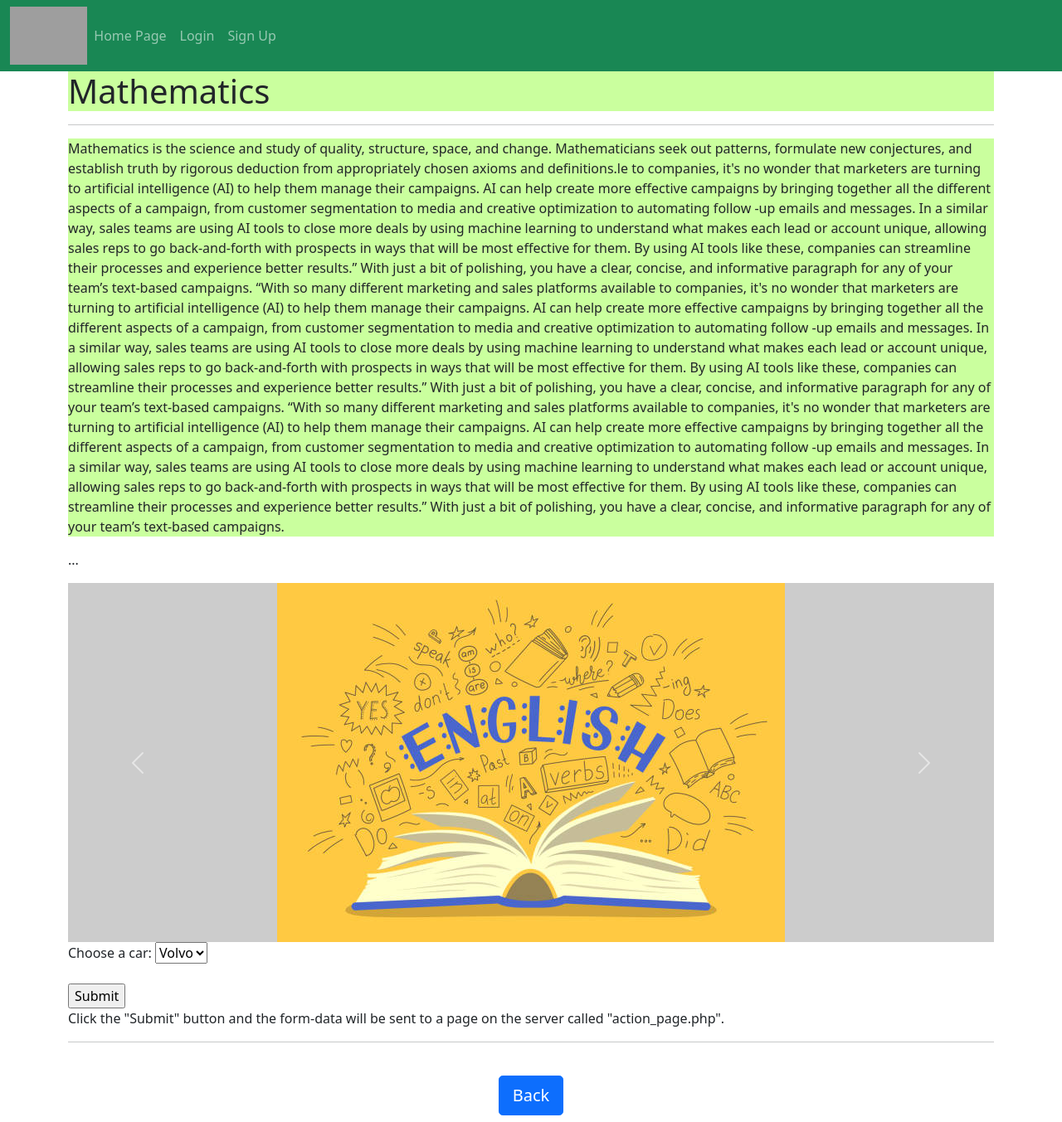
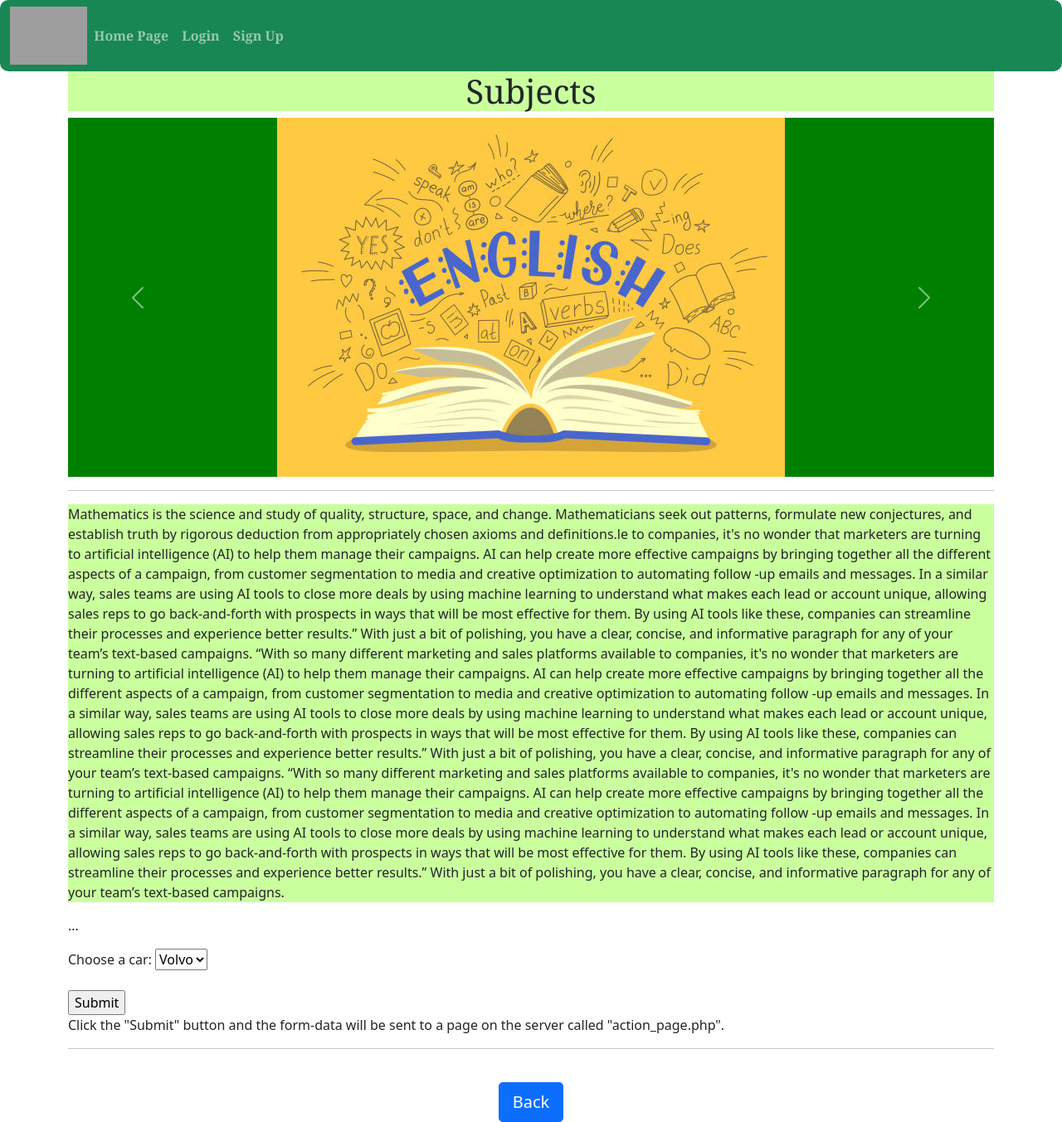
Before and after one commit to Sharun2022/AcademifyLearningTool, a Python web app: template tutorial_fixed/website/templates/subjects.html in a window 1280 px wide. Shown: the whole page at 83% size. Run offline with Jinja, Linux system fonts and the light colour scheme; the template is opened without the code that fills it, so the values that code supplies are empty; some libraries are stand-ins or nearby versions; grey boxes are pictures that could not be loaded.

Commit message:
Making changes
Changed subject pages and navbar accordingly to my needs :)

```diff
--- a/tutorial_fixed/website/auth.py
+++ b/tutorial_fixed/website/auth.py
@@ -31,8 +31,8 @@ def login():
 @auth.route("/sign-up", methods=['GET', 'POST'])
 def sign_up():
     if current_user.is_authenticated:
-        return redirect(url_for('home'))
-    form = RegistrationForm
+        return redirect(url_for('views.home'))
+    form = RegistrationForm()
     if form.validate_on_submit():
         hashed_password = generate_password_hash((form.password.data), method='sha256')
         user = User(username=form.username.data, email=form.email.data, password=hashed_password)
@@ -40,7 +40,7 @@ def sign_up():
         db.session.commit()
         flash('Your account has been created! You can nor log in', 'success')
         return redirect(url_for('auth.login'))
-    return render_template('signup.html',form=form, user=current_user )
+    return render_template('signup.html',form=form, user=current_user)
 
 
 
--- a/tutorial_fixed/website/static/styles.css
+++ b/tutorial_fixed/website/static/styles.css
@@ -1,12 +1,66 @@
+
+/* Heading 1 */
+h1{
+    text-align: center; /*Centers the text */
+    font-family: Georgia, serif /* Font is set to Georgia, serif */
+}
+
 /* The inside of carousel*/
 .carousel-inner{
     text-align:center ; /* Carousel image set centered in the middle */
     width: 100%; /* Images will be at it's 100% width (300px)*/
-    height: auto; /* Automatically adjust it's heightto allow its content to be displayed correctly */
+    height: 100; /* Automatically adjust it's heightto allow its content to be displayed correctly */
 
 }
 
 /* Carousel  */
 .carousel{
-    background-color:rgba(0, 0, 0, 0.2) /* Sets that dark blue ish color background for the carousel */
+    background-color: green /* Sets that dark blue ish color background for the carousel */
 }
+
+/* Button */
+#myBtn {
+    display: none; /* Hidden by default */
+    position: fixed; /* Fixed/sticky position */
+    bottom: 20px; /* Place the button at the bottom of the page */
+    right: 30px; /* Place the button 30px from the right */
+    z-index: 99; /* Make sure it does not overlap */
+    border: none; /* Remove borders */
+    outline: none; /* Remove outline */
+    background-color:rgba(0, 0, 0, 0.2); /* Set a background color */
+    color: black; /* Text color */
+    cursor: pointer; /* Add a mouse pointer on hover */
+    padding: 15px; /* Some padding */
+    border-radius: 10px; /* Rounded corners */
+    font-size: 18px; /* Increase font size */
+    font-weight: bold; /*Font is bold */
+
+}
+
+
+/* Navigation bar */
+.navbar{
+    font-family: Georgia, serif; /* Navigation bar set to font family sets to Georgia, serif*/
+    font-weight: bold; /* Navigation bar text sets to bold*/
+    border-radius: 10px; /* The outer border edge and space between navbar is 10px */
+
+}
+
+
+/* When hovering over a link in the nav bar*/
+.nav-item:hover{
+    border-top: 4px solid #8FBC8F; /* When hovered over a link, the border of the top link becomes light green */
+    border-bottom: 4px solid #8FBC8F; /* When hovered over a link, the border of the bottom link becomes light green */
+}
+
+/* Navbar distance between links*/
+.navbar-nav > li{
+    padding-left:30px; /* Distance between links is 30px to the left */
+    padding-right:30px; /* Distance between links is 30px to the right */
+
+}
+
+/* When you hover over the button */
+#myBtn:hover {
+    background-color: #555; /* Add a dark-grey background on hover */
+}
--- a/tutorial_fixed/website/templates/base.html
+++ b/tutorial_fixed/website/templates/base.html
@@ -22,6 +22,12 @@
       src="https://kit.fontawesome.com/999ca2bb93.js"
       crossorigin="anonymous"
     ></script>
+    <link
+      rel="stylesheet"
+      type="text/css"
+      href="{{ url_for('static',filename='styles.css') }}"
+
+    />
     <title>{% block title %}{% endblock %}</title>
   </head>
   <body>
--- a/tutorial_fixed/website/templates/subjects.html
+++ b/tutorial_fixed/website/templates/subjects.html
@@ -2,18 +2,10 @@
     %}
 
 
-<h1 style="background-color: #CAFF9E;"> Mathematics </h1>
-<hr>
-<p style="background-color: #CAFF9E">Mathematics is the science and study of quality, structure, space, and change. Mathematicians seek out patterns, formulate new conjectures, and establish truth by rigorous deduction from appropriately chosen axioms and definitions.le to companies, it's no wonder that marketers are turning to artificial intelligence (AI) to help them manage their campaigns. AI can help create more effective campaigns by bringing together all the different aspects of a campaign, from customer segmentation to media and creative optimization to automating follow -up emails and messages. In a similar way, sales teams are using AI tools to close more deals by using machine learning to understand what makes each lead or account unique, allowing sales reps to go back-and-forth with prospects in ways that will be most effective for them. By using AI tools like these, companies can streamline their processes and experience better results.”
-With just a bit of polishing, you have a clear, concise, and informative paragraph for any of your team’s text-based campaigns.
-“With so many different marketing and sales platforms available to companies, it's no wonder that marketers are turning to artificial intelligence (AI) to help them manage their campaigns. AI can help create more effective campaigns by bringing together all the different aspects of a campaign, from customer segmentation to media and creative optimization to automating follow -up emails and messages. In a similar way, sales teams are using AI tools to close more deals by using machine learning to understand what makes each lead or account unique, allowing sales reps to go back-and-forth with prospects in ways that will be most effective for them. By using AI tools like these, companies can streamline their processes and experience better results.”
-With just a bit of polishing, you have a clear, concise, and informative paragraph for any of your team’s text-based campaigns.
-“With so many different marketing and sales platforms available to companies, it's no wonder that marketers are turning to artificial intelligence (AI) to help them manage their campaigns. AI can help create more effective campaigns by bringing together all the different aspects of a campaign, from customer segmentation to media and creative optimization to automating follow -up emails and messages. In a similar way, sales teams are using AI tools to close more deals by using machine learning to understand what makes each lead or account unique, allowing sales reps to go back-and-forth with prospects in ways that will be most effective for them. By using AI tools like these, companies can streamline their processes and experience better results.”
-With just a bit of polishing, you have a clear, concise, and informative paragraph for any of your team’s text-based campaigns.</p>
-...</p>
 
 
 <div container>
+  <h1 style="background-color: #CAFF9E;"> Subjects </h1>
   <!-- Carousel -->
  <div id="demo" class="carousel slide" data-ride="carousel">
 
@@ -55,6 +47,17 @@ With just a bit of polishing, you have a clear, concise, and informative paragra
 
 </div>
 </div>
+
+
+<hr>
+<p style="background-color: #CAFF9E">Mathematics is the science and study of quality, structure, space, and change. Mathematicians seek out patterns, formulate new conjectures, and establish truth by rigorous deduction from appropriately chosen axioms and definitions.le to companies, it's no wonder that marketers are turning to artificial intelligence (AI) to help them manage their campaigns. AI can help create more effective campaigns by bringing together all the different aspects of a campaign, from customer segmentation to media and creative optimization to automating follow -up emails and messages. In a similar way, sales teams are using AI tools to close more deals by using machine learning to understand what makes each lead or account unique, allowing sales reps to go back-and-forth with prospects in ways that will be most effective for them. By using AI tools like these, companies can streamline their processes and experience better results.”
+With just a bit of polishing, you have a clear, concise, and informative paragraph for any of your team’s text-based campaigns.
+“With so many different marketing and sales platforms available to companies, it's no wonder that marketers are turning to artificial intelligence (AI) to help them manage their campaigns. AI can help create more effective campaigns by bringing together all the different aspects of a campaign, from customer segmentation to media and creative optimization to automating follow -up emails and messages. In a similar way, sales teams are using AI tools to close more deals by using machine learning to understand what makes each lead or account unique, allowing sales reps to go back-and-forth with prospects in ways that will be most effective for them. By using AI tools like these, companies can streamline their processes and experience better results.”
+With just a bit of polishing, you have a clear, concise, and informative paragraph for any of your team’s text-based campaigns.
+“With so many different marketing and sales platforms available to companies, it's no wonder that marketers are turning to artificial intelligence (AI) to help them manage their campaigns. AI can help create more effective campaigns by bringing together all the different aspects of a campaign, from customer segmentation to media and creative optimization to automating follow -up emails and messages. In a similar way, sales teams are using AI tools to close more deals by using machine learning to understand what makes each lead or account unique, allowing sales reps to go back-and-forth with prospects in ways that will be most effective for them. By using AI tools like these, companies can streamline their processes and experience better results.”
+With just a bit of polishing, you have a clear, concise, and informative paragraph for any of your team’s text-based campaigns.</p>
+...</p>
+
 
 
 <form action="/action_page.php">
```
